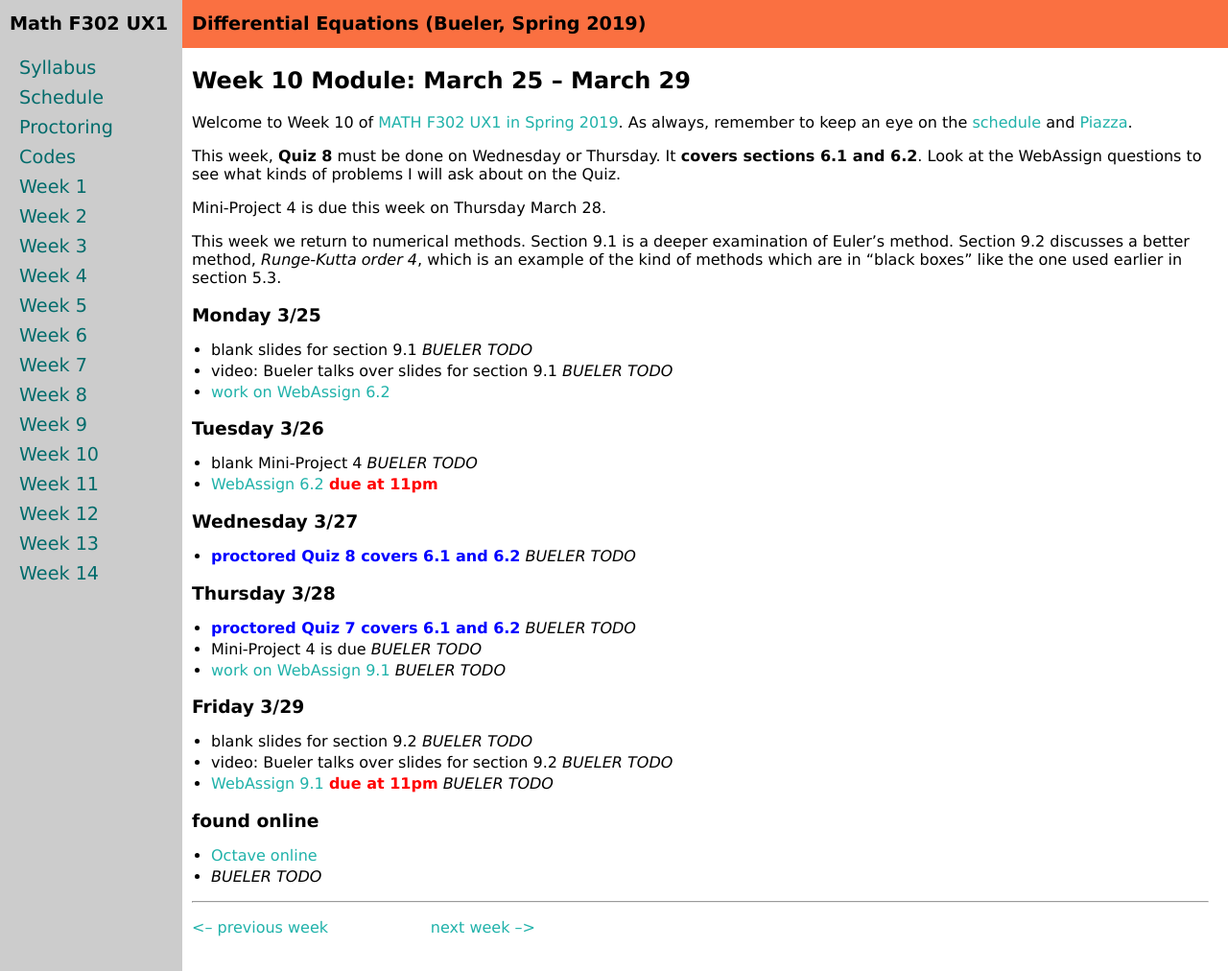
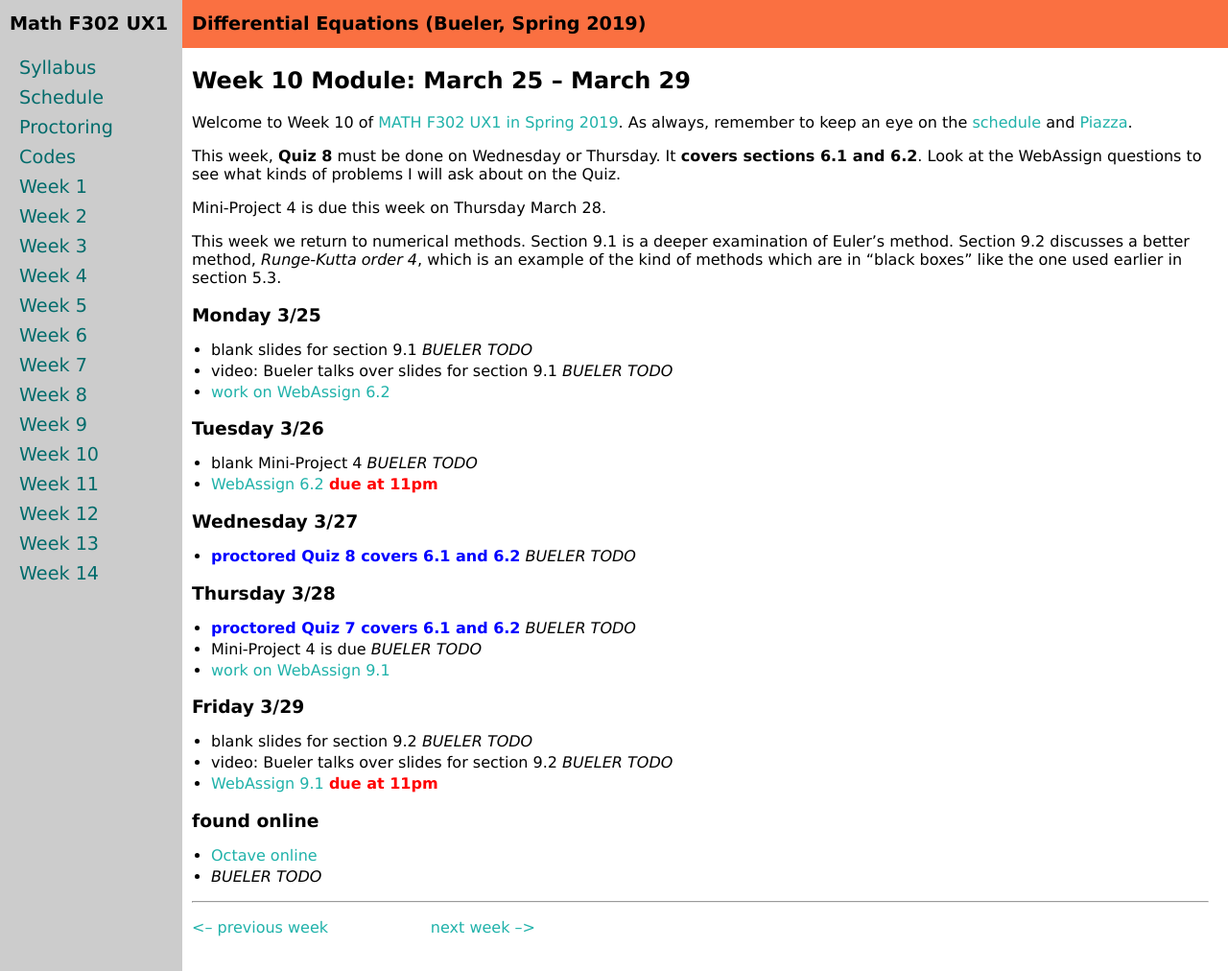
Before and after one commit to bueler/math302, a Jekyll site: the page built from week10.md, in a window 1280 px wide and 1012 px high. Shown: the whole window at 96% size. Built offline with Jekyll 4.4.1, drawn with Linux system fonts in a browser that asks for light colours.

Commit message:
webass 9.1

```diff
--- a/week10.md
+++ b/week10.md
@@ -28,12 +28,12 @@
 ### Thursday 3/28
 * <span style="color:blue">**proctored Quiz 7 covers 6.1 and 6.2**</span> _BUELER TODO_
 * Mini-Project 4 is due _BUELER TODO_
-* [work on WebAssign 9.1](https://www.webassign.net/) _BUELER TODO_
+* [work on WebAssign 9.1](https://www.webassign.net/)
 
 ### Friday 3/29
 * blank slides for section 9.2 _BUELER TODO_
 * video: Bueler talks over slides for section 9.2 _BUELER TODO_
-* [WebAssign 9.1](https://www.webassign.net/) <span style="color:red">**due at 11pm**</span> _BUELER TODO_
+* [WebAssign 9.1](https://www.webassign.net/) <span style="color:red">**due at 11pm**</span>
 
 ### found online
 * [Octave online](https://octave-online.net/)
```
